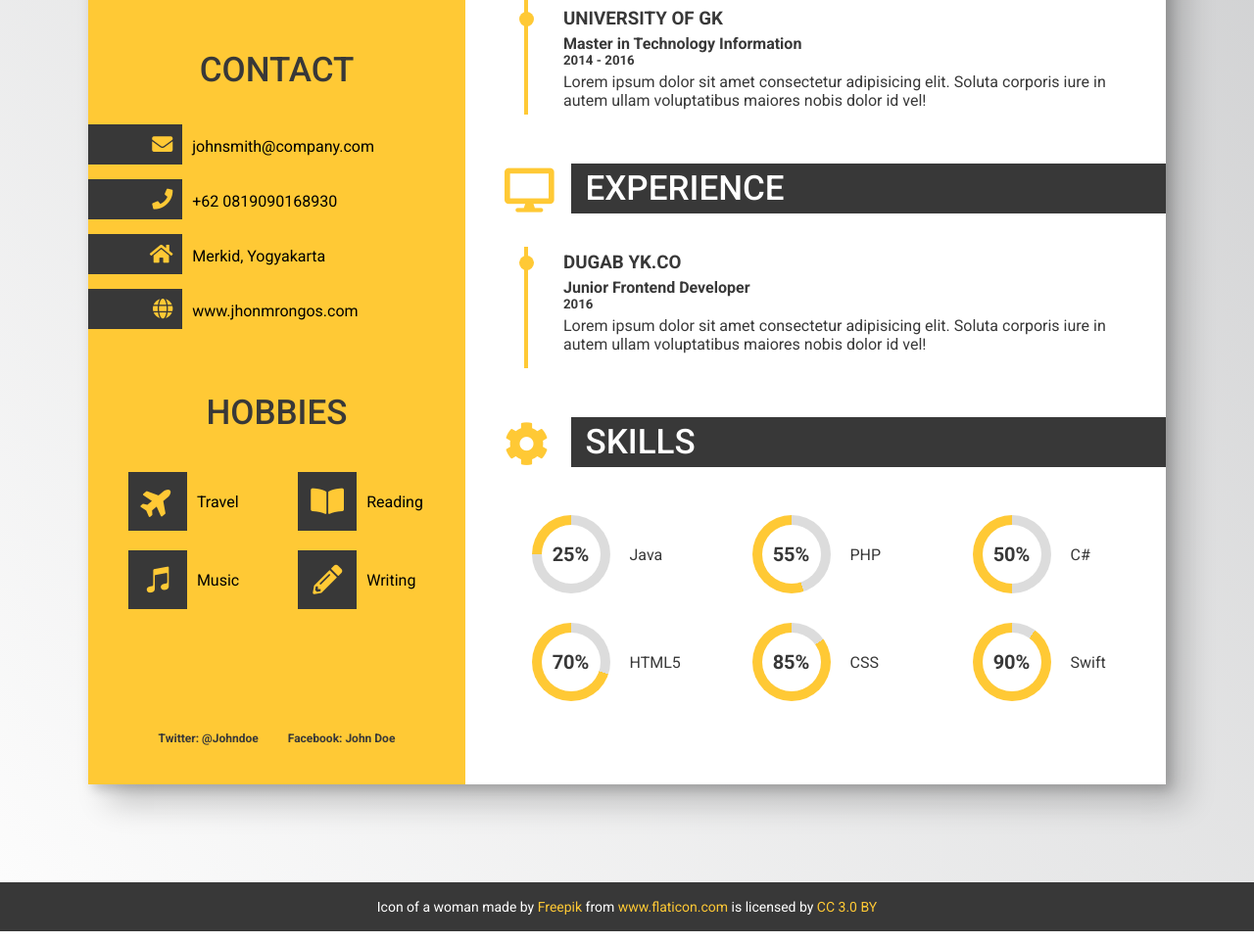
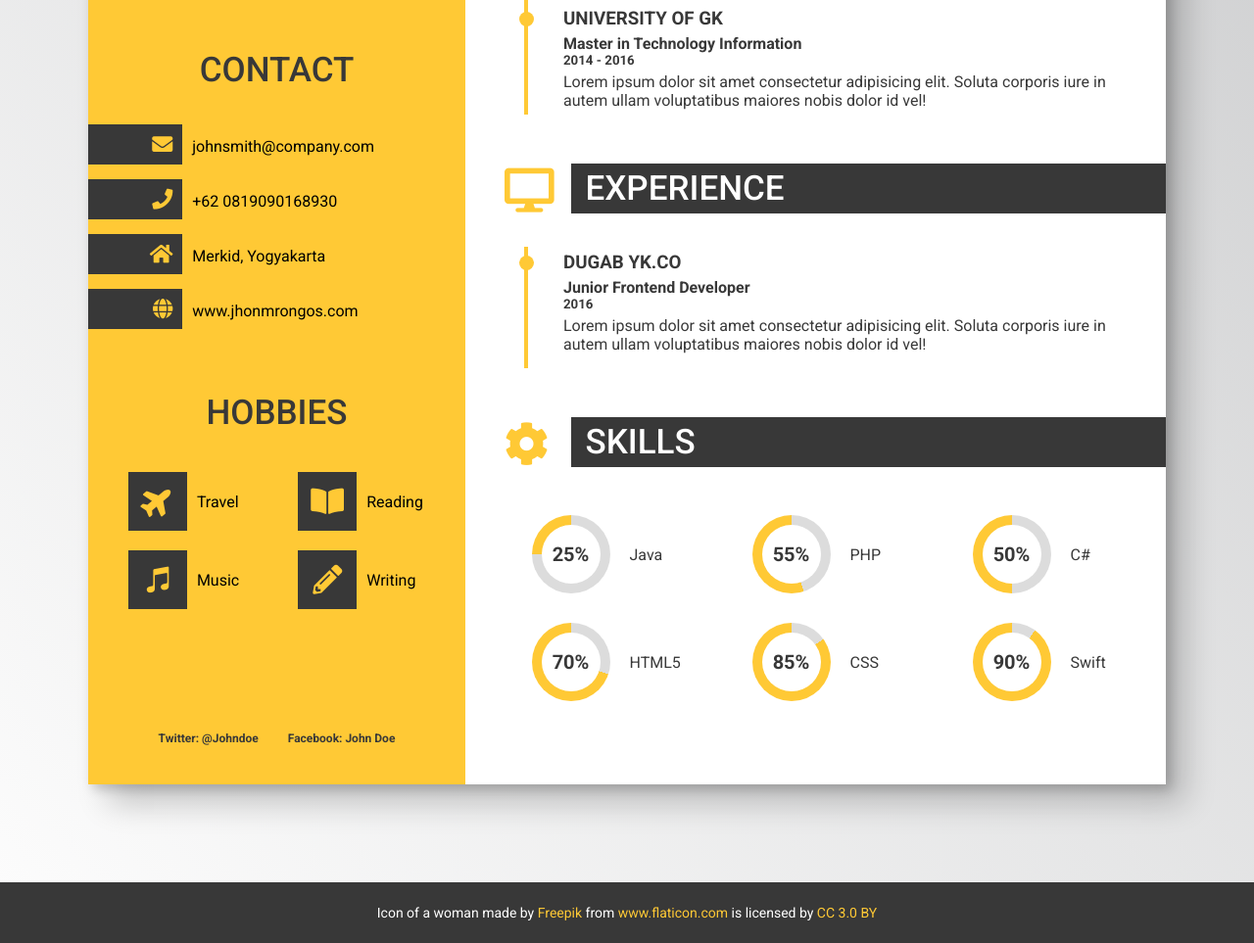
Before and after one commit to Rawynn/Adprofity, a website: page app/index.html in a window 1280 px wide. Shown: the part 1512-2475 px from the top of the page at 98% size. Drawn offline with nearby package versions, Linux system fonts and the light colour scheme.

Commit message:
final commit

```diff
--- a/app/scss/styles.scss
+++ b/app/scss/styles.scss
@@ -594,11 +594,15 @@ $light-grey: #dcdcdc;
 
 footer {
     background-color: $grey;
-    height: 5rem;
     color: #fff;
     font-size: 1.4rem;
     text-align: center;
     line-height: 5rem;
+
+    div {
+        padding: 20px;
+        line-height: 1.6;
+    }
 
     a {
         color: $yellow;
```
Also changed, not shown: app/css/styles.css.
